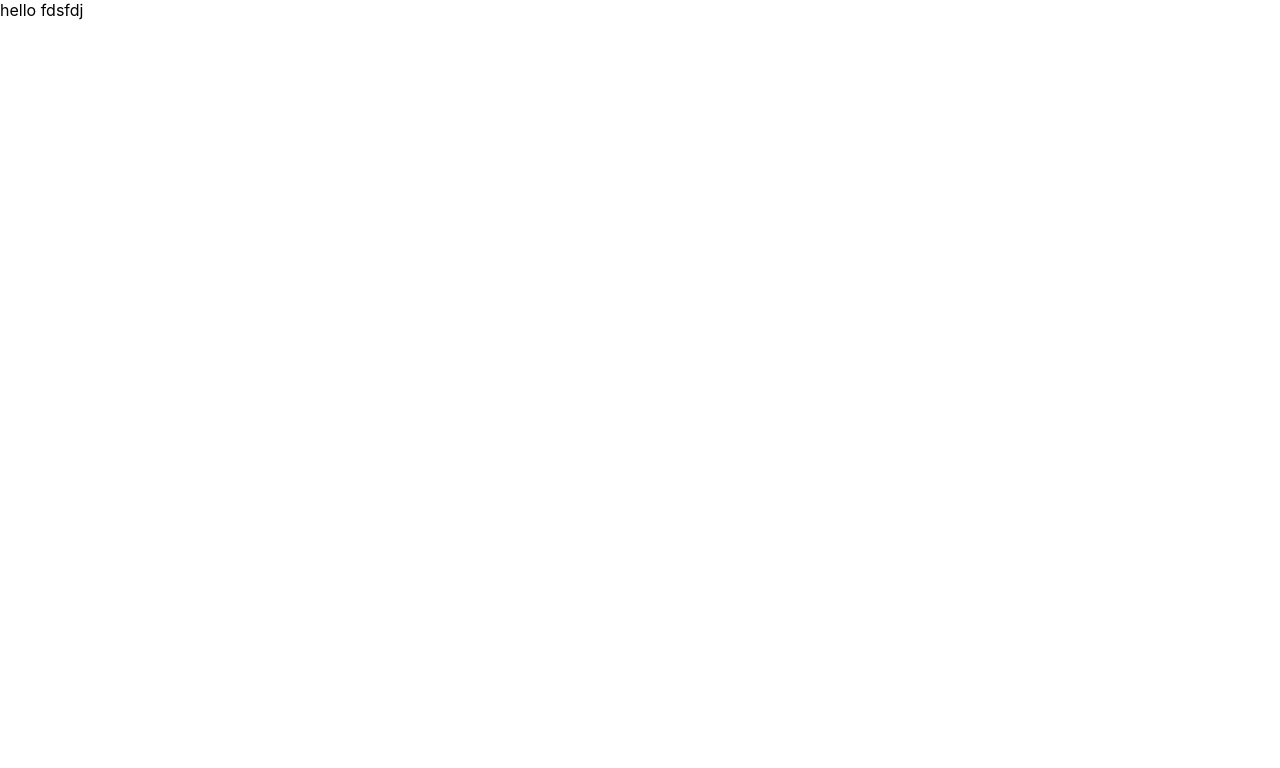
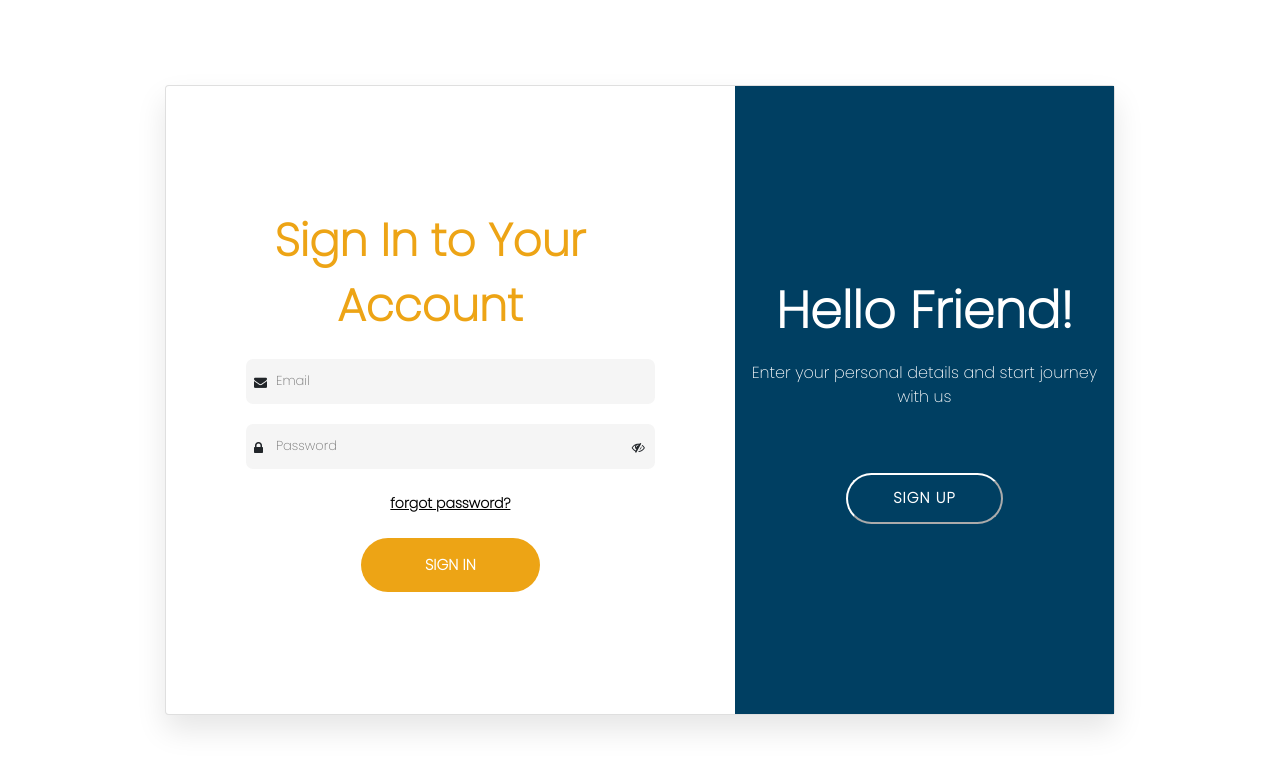
Before and after one commit to muhammedsinvan/ProductManagement, a React (Create React App) app in the folder client/: page / in a window 1280 px wide. Shown: the top 768 px of the page. Built offline with nearby package versions, Linux system fonts and the light colour scheme; the HTML template or start-up script is replaced by a standard one.

Commit message:
created signin page

```diff
--- a/client/public/index.html
+++ b/client/public/index.html
@@ -12,6 +12,9 @@
     <link rel="apple-touch-icon" href="%PUBLIC_URL%/logo192.png" />
 
     <link rel="manifest" href="%PUBLIC_URL%/manifest.json" />
+    <link rel="stylesheet" href="https://maxcdn.bootstrapcdn.com/font-awesome/4.4.0/css/font-awesome.min.css">
+    <link href="https://cdn.jsdelivr.net/npm/bootstrap@5.0.2/dist/css/bootstrap.min.css" rel="stylesheet" integrity="sha384-EVSTQN3/azprG1Anm3QDgpJLIm9Nao0Yz1ztcQTwFspd3yD65VohhpuuCOmLASjC" crossorigin="anonymous">
+<link href="https://cdn.jsdelivr.net/npm/bootstrap@5.0.0-beta1/dist/css/bootstrap.min.css" rel="stylesheet" integrity="sha384-giJF6kkoqNQ00vy+HMDP7azOuL0xtbfIcaT9wjKHr8RbDVddVHyTfAAsrekwKmP1" crossorigin="anonymous">
     <title>React App</title>
   </head>
   <body>
--- a/client/src/App.js
+++ b/client/src/App.js
@@ -1,9 +1,10 @@
 import './App.css';
+import SignInPage from './Pages/SignInPage';
 
 function App() {
   return (
     <div>
-      hello fdsfdj
+     <SignInPage />
     </div>
   );
 }
--- /dev/null
+++ b/client/src/Components/SignIn/SignIn.css
@@ -0,0 +1,255 @@
+@import url('https://fonts.googleapis.com/css2?family=Poppins:wght@200&display=swap');
+
+.container{
+    min-height:100vh;
+    display:flex;
+    justify-content:center;
+    align-items:center;
+    background-color:#ffffff;
+    min-width: 100%;
+}
+.container .card{
+    height:630px;
+    width:950px;
+    background-color:#fff;
+    position:relative;
+    box-shadow:0 15px 30px rgba(0,0,0,0.1);
+    font-family: 'Poppins', sans-serif;
+}
+.container .card .form{
+    width:100%;
+    height:100%;
+    display:flex;
+}
+.container .card .left-side{
+    width:60%;
+    height:100%;
+    overflow:hidden;
+    display: flex;
+    flex-direction: column;
+    justify-content: center;
+    align-items: center;
+}
+
+.left-side_content{
+    margin: 0rem 5rem;
+}
+
+.heading{
+    width: 90%;
+}
+
+.heading text{
+    display: flex;
+    text-align: center;
+    font-weight: 700;
+    font-size: 45.12px;
+    line-height: 65.62px;
+    color: #EDA415;
+}
+
+.input-text{
+    position:relative;
+    margin-top:20px;
+    width:100%;
+}
+input[type="text"]{
+    height:45px;
+    width:100%;
+    border:none;
+    border-radius:7px;
+    background-color:#f5f5f5;
+    outline:0;
+    padding:0 10px;
+    font-size:13px;
+    padding-left:30px;
+}
+input[type="password"]{
+    height:45px;
+    width:100%;
+    border:none;
+    border-radius:7px;
+    background-color:#f5f5f5;
+    outline:0;
+    padding:0 10px;
+    font-size:13px;
+    padding-left:30px;
+    padding-right:30px;
+}
+
+.input-text i{
+    position:absolute;
+    top:17px;
+    font-size:13px;
+    cursor:pointer;
+}
+
+.input-text .fa-user{
+    left:8px;
+}
+
+.input-text .fa-envelope{
+    left:8px;
+}
+.input-text .fa-lock{
+    position:absolute;
+    left:8px;
+    font-size:14px;
+}
+.input-text .fa-eye-slash{
+    position:absolute;
+    right:10px;
+
+}
+.input-text .fa-eye{
+    position:absolute;
+    right:10px;
+}
+
+.forget_pass{
+    display: flex;
+    align-items: center;
+    justify-content: center;
+    margin: 1.5rem 0rem;
+}
+
+.forget_pass text{
+    text-decoration: underline;
+    font-weight: 700;
+    font-size:14px;
+    color:rgb(0, 0, 0);
+    cursor:pointer;
+}
+.button,.reg-button{
+    display:flex;
+    justify-content:center;
+    align-items:center;
+    margin-top:20px;
+
+}
+.button button , .reg-button button{
+    background-color:#EDA415;
+    border:none;
+    border-radius:43.93px;
+    color:#fff;
+    cursor:pointer;
+    font-size:15px;
+    font-weight: 700;
+    transition:all 0.5s;
+    padding: 1rem 4rem;
+}
+.button button:hover{
+    background-color:#f5c056;
+}
+
+.container .card .right-side{
+    width:40%;
+    background-color: #003F62;
+    height:100%;
+
+}
+
+.right-side-text{
+    display: flex;
+    justify-content: center;
+    align-items: center;
+    flex-direction: column;
+    text-align: center;
+    height: 100%;
+    color: white;
+  }
+
+  .right-side-text text{
+  font-weight :700;
+  font-size :50.78px;
+  line-height :69.22px;
+  }
+
+  .right-side-text p{
+      margin-top: 1rem;
+      font-weight: 400;
+  }
+
+  .right-side-text button{
+    background-color: transparent;
+    border-color: #ffffff;
+    font-size: 15px;
+    font-weight: 800;
+    padding: 12px 45px;
+    letter-spacing: 1px;
+    border-radius:43.93px;
+    color: white;
+    margin-top: 3rem;
+
+  }
+
+  .reg-button_or{
+    display: none;
+  }
+
+  .reg-button{
+    display: none;
+  }
+
+  @media (max-width:900px) {
+    .left-side_content{
+        margin: 0rem 2rem;
+    }
+  }
+
+
+@media (max-width:750px) {
+    /* .container .card {
+        max-width: 350px;
+        height:auto;
+    } */
+    .container .card .left-side {
+        width:100%;
+
+    }
+
+    .heading{
+        width: 100%;
+    }
+
+    .heading text{
+        font-size: 35px;
+        line-height: 50px;
+    }
+
+    .container .card .right-side {
+        display: none;
+    }
+
+    .forget_pass{
+        display: flex;
+        justify-content: flex-end;
+    }
+
+    .forget_pass text{
+        color: #003F62;
+        font-size:12px;
+    }
+
+    .button button,.reg-button button{
+        padding: 0.8rem 5rem;
+    }
+
+    .reg-button{
+        display: flex;
+    }
+
+    .reg-button button{
+        background-color: #f0bf5d;
+    }
+
+    .reg-button_or{
+        display: flex;
+        align-items: center;
+        justify-content: center;
+        margin-top: 1rem;
+        font-weight: 700;
+        font-size: 18px;
+        color: #EDA415;
+    }
+}
--- /dev/null
+++ b/client/src/Components/SignIn/SignIn.js
@@ -0,0 +1,74 @@
+import React, { useState } from 'react';
+import "./SignIn.css";
+
+const SignIn = () => {
+
+    const[eye,seteye]=useState(true);
+    const[inpass,setinpass]=useState("password");
+
+    const Eye=()=>{
+        if(inpass==="password"){
+            setinpass("text");
+            seteye(false);
+        }
+        else{
+            setinpass("password");
+            seteye(true);
+        }
+     }
+
+  return (
+    <>
+    <div className="container">
+    <div className="card">
+       <div className="form">
+          <div className="left-side">
+
+  <div className='left-side_content'>
+            <div className="heading">
+                      <text>Sign In to Your Account</text>
+                  </div>
+                  <form  >
+                  <div className="input-text">
+                      <input type="text" className='wemail' placeholder='Email'  />
+
+                      <i className="fa fa-envelope"></i>
+                  </div>
+                  <div className="input-text">
+                      <input type={inpass} className='wpassword' placeholder='Password'  />
+                      <i className="fa fa-lock"></i>
+                      <i onClick={Eye} className={`fa ${eye ? "fa-eye-slash" : "fa-eye"}`}></i>
+                  </div>
+
+                  <div className="forget_pass">
+                      <text>forgot password?</text>
+                  </div>
+                  <div className="button">
+                      <button type="submit">SIGN IN</button>
+
+                  </div>
+                   </form>
+                   <text className='reg-button_or'>OR</text>
+                   <div className="reg-button">
+                      <button type="submit">SIGN UP</button>
+
+                  </div>
+          </div>
+          </div>
+          <div className="right-side">
+          <div className='right-side-text'>
+            <text>Hello Friend!</text>
+            <p>Enter your personal details and start journey with us</p>
+            <button>
+              SIGN UP
+            </button>
+            </div>
+             </div>
+          </div>
+      </div>
+  </div>
+  </>
+  )
+}
+
+export default SignIn
--- /dev/null
+++ b/client/src/Pages/SignInPage.js
@@ -0,0 +1,12 @@
+import React from 'react'
+import SignIn from '../Components/SignIn/SignIn'
+
+const SignInPage = () => {
+  return (
+    <div>
+      <SignIn />
+    </div>
+  )
+}
+
+export default SignInPage
```
